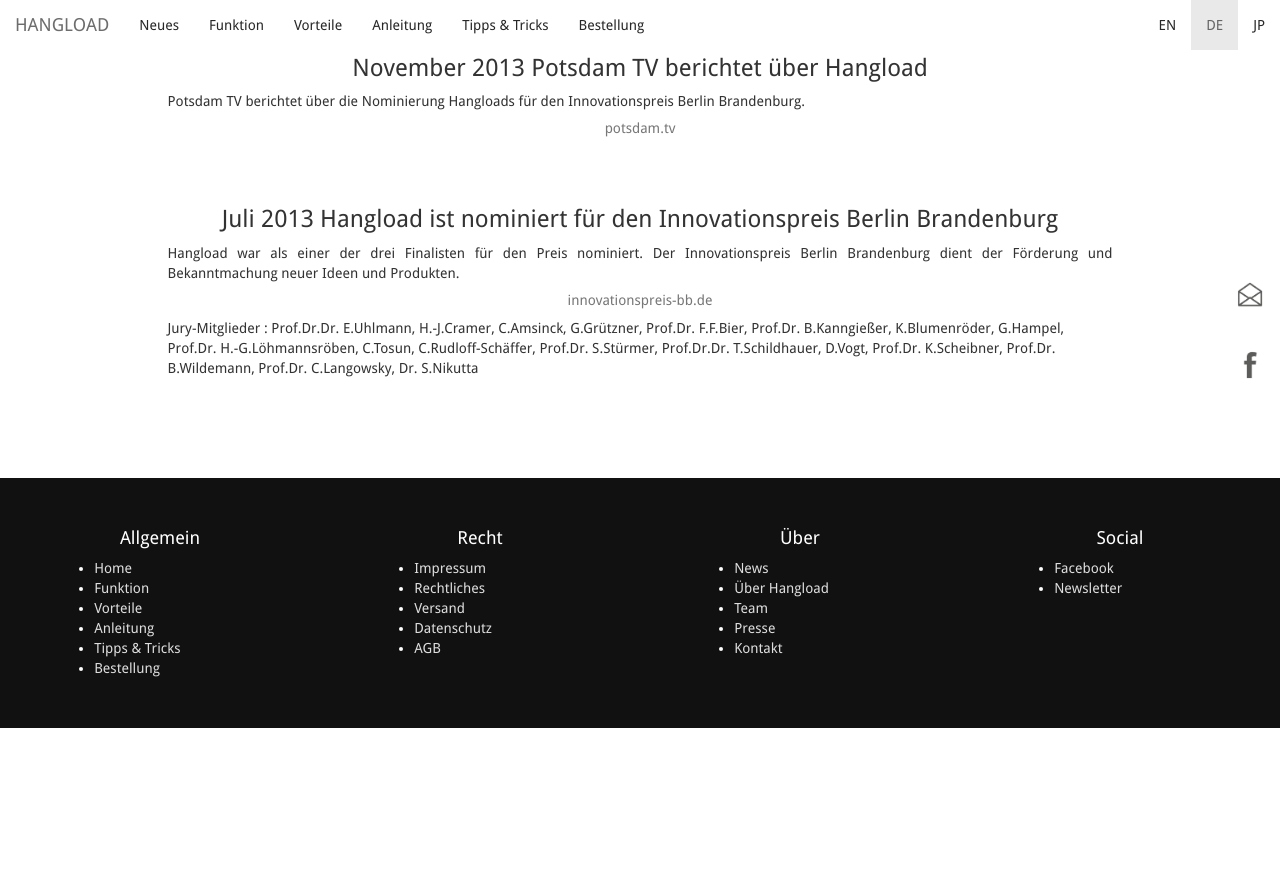
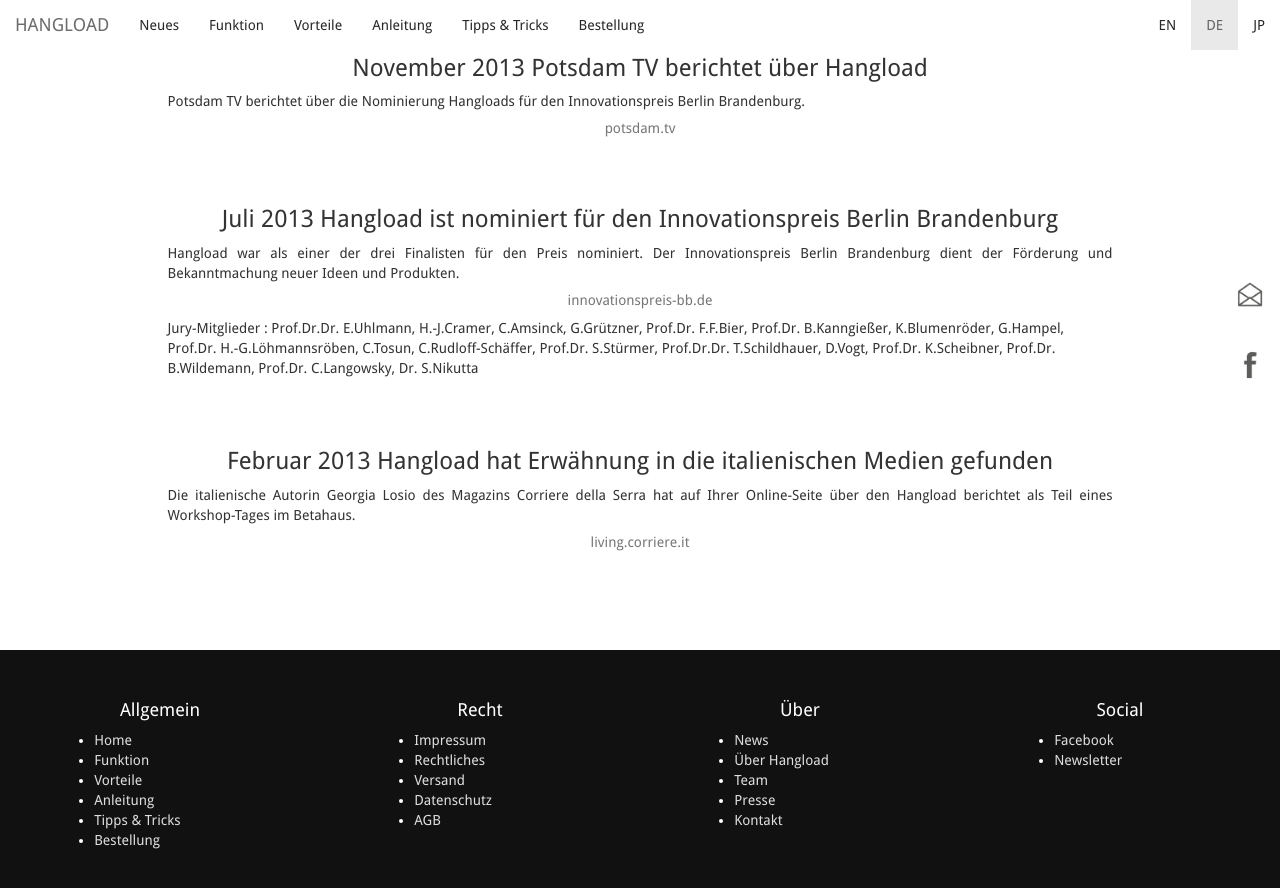
Before and after one commit to bodokaiser/hangload.com, a Jekyll site: the page built from pressDE.html, in a window 1280 px wide and 900 px high, scrolled down 743 px. Shown: the top 888 px of the window. Built offline with Jekyll 4.4.1, drawn with Linux system fonts in a browser that asks for light colours; nearby versions of some CDN libraries; library files that are not in the unit come from our copies; Markdown is read by kramdown in place of the engine named in the settings; before the commit the page ends 1471 px from its top, so only the background shows below that.

Commit message:
Update pressDE.html

```diff
--- a/pressDE.html
+++ b/pressDE.html
@@ -77,6 +77,20 @@
 </div>
 </div>
 
+<br>
+<br>
+<div class="row">
+<div class="col-xs-10 col-xs-offset-1">
+<h3 class="text-center"> Februar 2013 Hangload hat Erwähnung in die italienischen Medien gefunden </h3>
+<p class="text-justify">
+Die italienische Autorin Georgia Losio des Magazins Corriere della Serra hat auf Ihrer Online-Seite über den Hangload berichtet als Teil
+eines Workshop-Tages im Betahaus.
+<h5 class="text-center">
+<a target="_blank" href="http://living.corriere.it/arredamento/complementi/2013/betahaus-weekend-maker-401318641723.shtml?slideshow2"> living.corriere.it </a> </h5>
+</p>
+</div>
+</div>
+
 
 
 </article>
```
